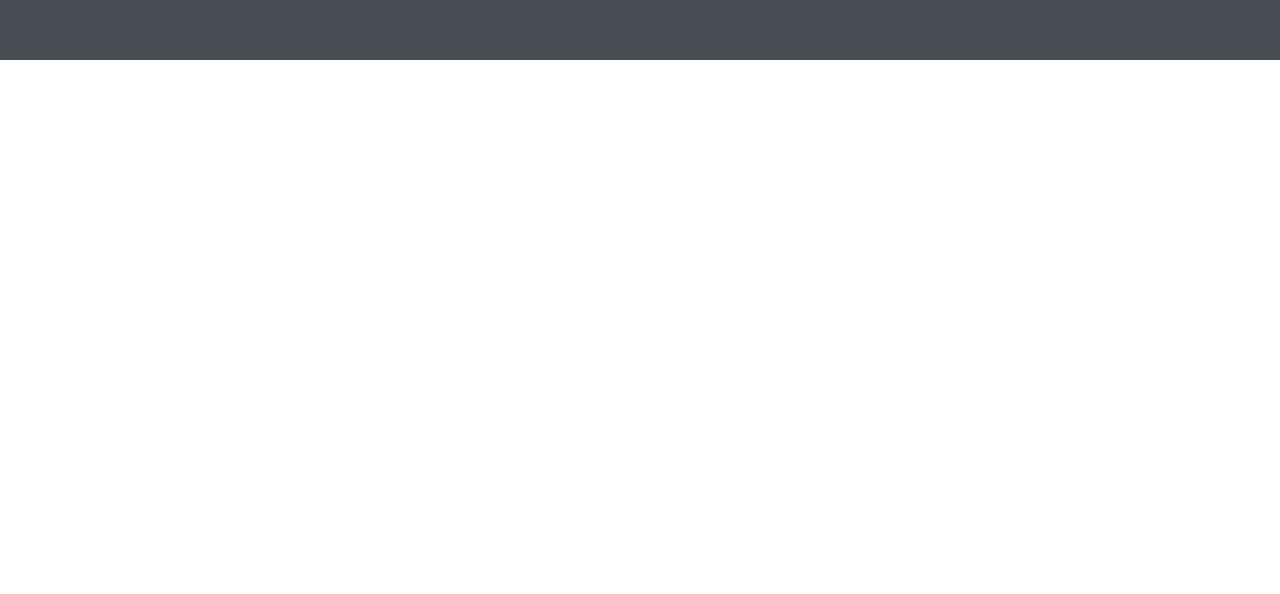
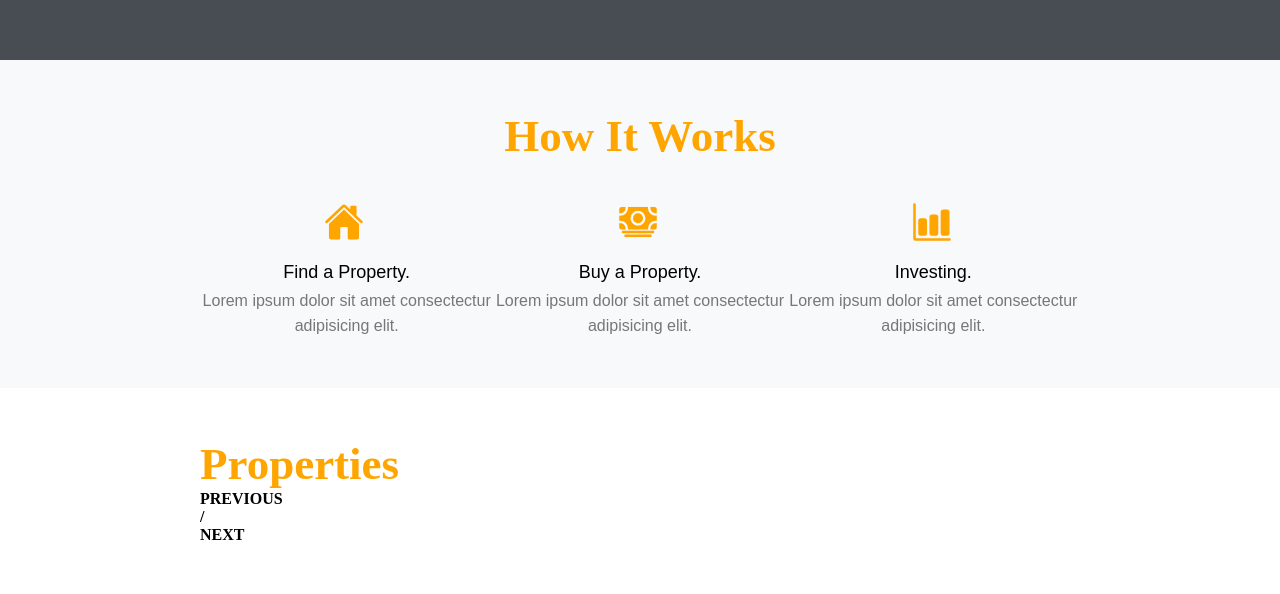
Before and after one commit to rushinski/clone-website, a plain HTML site: page index.html in a window 1280 px wide. Shown: the part 765-1359 px from the top of the page. Before the commit the page ends 825 px from the top, so only its background shows below. Drawn offline with nearby package versions, Linux system fonts and the light colour scheme.

Commit message:
how section complete

```diff
--- a/index.html
+++ b/index.html
@@ -58,11 +58,39 @@
   </section>
 
   <section class="how-it-works">
-
+    <div class="container">
+      <div class="center-h2">
+        <h2>How It Works</h2>
+      </div>
+      <div class="how-info">
+        <div class="how-data">
+          <div class="ion-icon-how" style="margin-right: 5px;"><ion-icon name="home"></ion-icon></div>
+          <div class="h3-how"><p>Find a Property.</p></div>
+          <div class="p-how"><p>Lorem ipsum dolor sit amet consectectur adipisicing elit.</p></div>
+        </div>
+        <div class="how-data">
+          <div class="ion-icon-how"><ion-icon name="cash"></ion-icon></div>
+          <div class="h3-how"><p>Buy a Property.</p></div>
+          <div class="p-how"><p>Lorem ipsum dolor sit amet consectectur adipisicing elit.</p></div>
+        </div>
+        <div class="how-data">
+          <div class="ion-icon-how"><ion-icon name="bar-chart"></ion-icon></div>
+          <div class="h3-how"><p>Investing.</p></div>
+          <div class="p-how"><p>Lorem ipsum dolor sit amet consectectur adipisicing elit.</p></div>
+        </div>
+      </div>
+    </div>
   </section>
 
   <section class="properties">
-
+    <div class="container">
+      <h2>Properties</h2>
+      <div class="prev-next">
+        <h4>PREVIOUS</h4>
+        <h4>/</h4>
+        <h4>NEXT</h4>
+      </div>
+    </div>
   </section>
 
   <section class="agents">
--- a/style.css
+++ b/style.css
@@ -7,6 +7,15 @@
 
 body {
   padding-top: 155px;
+}
+
+.container {
+  padding: 50px 200px;
+}
+
+h2 {
+  color: orange;
+  font-size: 45px;
 }
 
 /* Main header code */
@@ -207,3 +216,51 @@ body {
   font-family: Arial, Helvetica, sans-serif;
   font-size: 16px;
 }
+
+.how-it-works {
+  background-color: #f8f9fa;
+  display: flex;
+  flex-direction: column;
+}
+
+.center-h2 {
+  display: flex;
+  justify-content: center;
+  margin-bottom: 40px;
+}
+
+.how-info {
+  display: flex;
+  justify-content: space-between;
+  font-family: Arial, Helvetica, sans-serif;
+  text-align: center;
+}
+
+.how-data {
+  display: flex;
+  flex-direction: column;
+  width: 300px;
+}
+
+.ion-icon-how {
+  display: flex;
+  justify-content: center;
+  color: orange;
+  font-size: 40px;
+  margin-bottom: 20px;
+  margin-right: 3px;
+}
+
+.h3-how {
+  display: flex;
+  justify-content: center;
+  margin-bottom: 5px;
+  font-size: 18px;
+}
+
+.p-how {
+  display: flex;
+  text-align: center;
+  line-height: 25px;
+  color: #777;
+}
```
